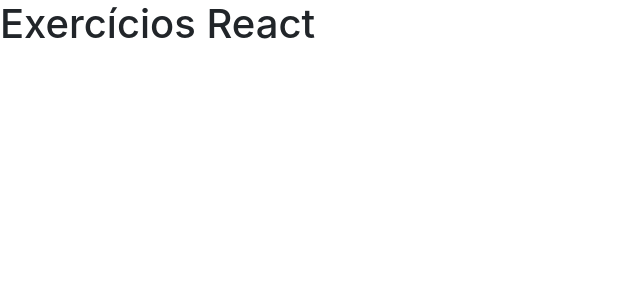
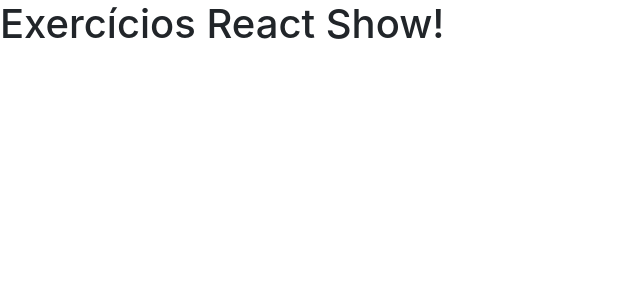
Before and after one commit to ollyvergithub/CursoReactMarcelo, a React (Create React App) app in the folder exercicios-react/: page / in a window 1280 px wide. Shown: the top 300 px of the page, without its empty margins (0-640 px from the left). Built offline with nearby package versions, Linux system fonts and the light colour scheme.

Commit message:
Aula 3 - React - 23 - Usando as Propriedades do Componente - Passando as props da index.js para a App.js

```diff
--- a/exercicios-react/src/App.js
+++ b/exercicios-react/src/App.js
@@ -1,8 +1,8 @@
 import React from 'react';
 
-const App = ()=> (
+const App = (props)=> (
     <div>
-        <h1>Exercícios React</h1>
+        <h1>Exercícios React {props.value}</h1>
     </div>
 );
 
--- a/exercicios-react/src/index.js
+++ b/exercicios-react/src/index.js
@@ -3,7 +3,7 @@
 import App from './App';
 import * as serviceWorker from './serviceWorker';
 
-ReactDOM.render(<App />, document.getElementById('root'));
+ReactDOM.render(<App value='Show!' />, document.getElementById('root'));
 
 // If you want your app to work offline and load faster, you can change
 // unregister() to register() below. Note this comes with some pitfalls.
```
